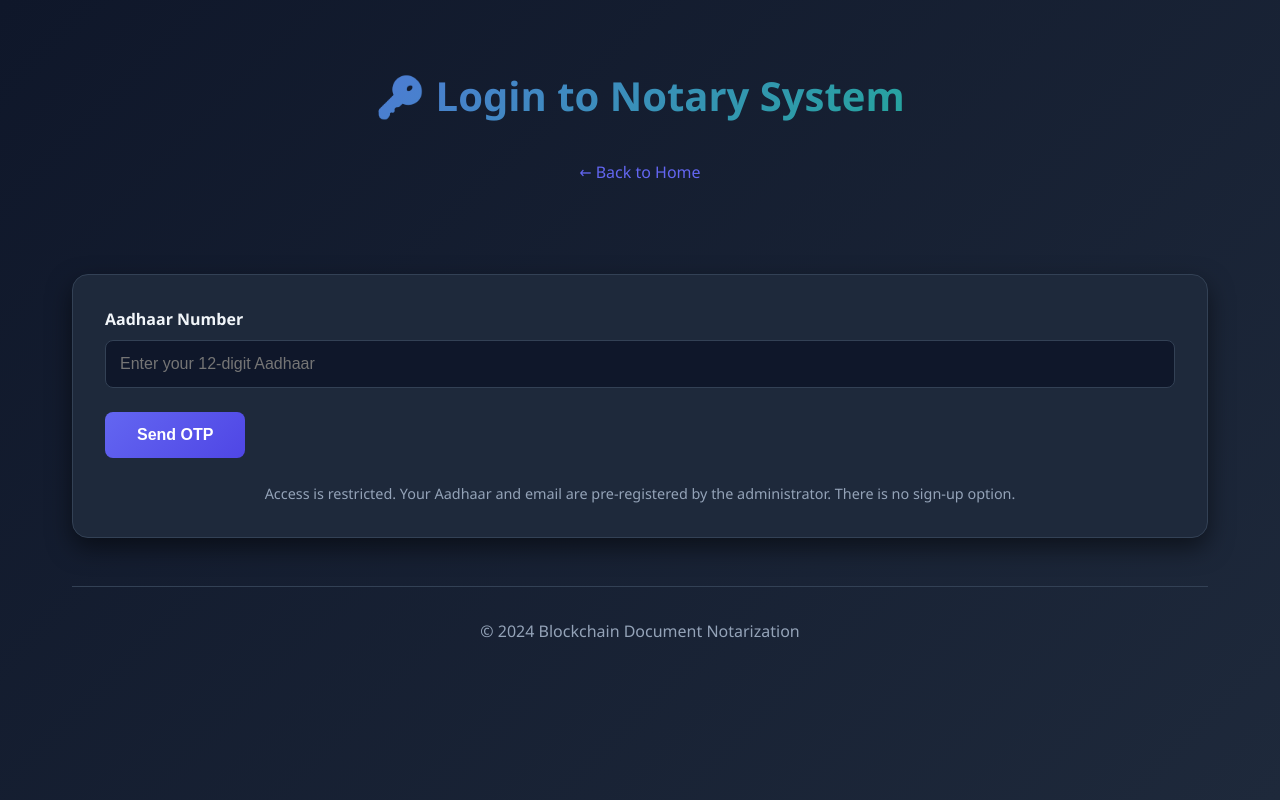
After one commit to JaideepSingh2/block_notary, a Flask app: page /login in a window 1280 px wide. The commit adds this page. Run offline with Flask 3, Linux system fonts and the light colour scheme.

Commit message:
Added login page

```diff
--- a/backend/app.py
+++ b/backend/app.py
@@ -1,11 +1,11 @@
-from flask import Flask, render_template, request, jsonify
+from flask import Flask, render_template, request, jsonify, session, redirect, url_for
 from werkzeug.utils import secure_filename
 import os
 from datetime import datetime
 
 from config import Config
 from contract import blockchain
-from utils import compute_sha256
+from utils import compute_sha256, generate_otp, send_otp_email
 
 # Initialize Flask app
 app = Flask(__name__,
@@ -13,24 +13,100 @@ app = Flask(__name__,
             static_folder='../frontend/static')
 app.config.from_object(Config)
 
+
+# ===== IN-MEMORY USER STORE (for demo) =====
+
+# In a real system this would be in a database.
+# Keys are Aadhaar numbers (as strings); values contain email and name.
+REGISTERED_USERS = {
+    "123412341234": {"email": "js452@snu.edu.in", "name": "Jaideep Singh"},
+    "123456789012": {"email": "ab363@snu.edu.in", "name": "Ballu"},
+}
+
+
 # ===== ROUTES =====
 
 @app.route("/")
 def home():
-    """Homepage with navigation"""
-    return render_template("index.html")
+    """Homepage - redirect to login if not authenticated"""
+    if not session.get("is_authenticated"):
+        return redirect(url_for("login"))
+    aadhaar = session.get("user_aadhaar")
+    user = REGISTERED_USERS.get(aadhaar, {})
+    return render_template("index.html", user_name=user.get("name", aadhaar), user_aadhaar=aadhaar)
+
+
+@app.route("/login", methods=["GET", "POST"])
+def login():
+    """Login page using Aadhaar and email OTP."""
+    if request.method == "GET":
+        return render_template("login.html")
+
+    data = request.form
+    aadhaar = (data.get("aadhaar") or "").strip()
+
+    if not aadhaar:
+        return render_template("login.html", error="Aadhaar number is required")
+
+    user = REGISTERED_USERS.get(aadhaar)
+    if not user:
+        return render_template("login.html", error="User not found. Please contact administrator.")
+
+    otp = generate_otp()
+    session["pending_aadhaar"] = aadhaar
+    session["pending_otp"] = otp
+
+    send_otp_email(user["email"], otp)
+
+    return render_template("verify_otp.html", aadhaar=aadhaar, info="OTP has been sent to your registered email.")
+
+
+@app.route("/verify-otp", methods=["POST"])
+def verify_otp():
+    """Verify submitted OTP and create logged-in session."""
+    submitted_otp = (request.form.get("otp") or "").strip()
+    aadhaar = session.get("pending_aadhaar")
+    expected_otp = session.get("pending_otp")
+
+    if not aadhaar or not expected_otp:
+        return redirect(url_for("login"))
+
+    if submitted_otp != expected_otp:
+        return render_template("verify_otp.html", aadhaar=aadhaar, error="Invalid OTP. Please try again.")
+
+    # OTP valid: establish logged-in session
+    session.pop("pending_otp", None)
+    session["user_aadhaar"] = aadhaar
+    session["is_authenticated"] = True
+
+    return redirect(url_for("home"))
+
+
+@app.route("/logout", methods=["POST"])
+def logout():
+    """Log out the current user."""
+    session.clear()
+    return redirect(url_for("home"))
 
 
 @app.route("/notarize")
 def notarize_page():
     """Document notarization page"""
-    return render_template("notarize.html")
+    if not session.get("is_authenticated"):
+        return redirect(url_for("login"))
+    aadhaar = session.get("user_aadhaar")
+    user = REGISTERED_USERS.get(aadhaar, {})
+    return render_template("notarize.html", user_name=user.get("name", aadhaar), user_aadhaar=aadhaar)
 
 
 @app.route("/verify")
 def verify_page():
     """Document verification page"""
-    return render_template("verify.html")
+    if not session.get("is_authenticated"):
+        return redirect(url_for("login"))
+    aadhaar = session.get("user_aadhaar")
+    user = REGISTERED_USERS.get(aadhaar, {})
+    return render_template("verify.html", user_name=user.get("name", aadhaar), user_aadhaar=aadhaar)
 
 
 # ===== API ENDPOINTS =====
@@ -42,6 +118,8 @@ def api_notarize():
     Frontend will use MetaMask to submit transaction.
     """
     try:
+        if not session.get("is_authenticated"):
+            return jsonify({"error": "Authentication required"}), 401
         # Check if file is present
         if 'file' not in request.files:
             return jsonify({"error": "No file uploaded"}), 400
@@ -70,6 +148,8 @@ def api_verify():
     Verify if document hash exists on blockchain.
     """
     try:
+        if not session.get("is_authenticated"):
+            return jsonify({"error": "Authentication required"}), 401
         # Check if file is present
         if 'file' not in request.files:
             return jsonify({"error": "No file uploaded"}), 400
--- a/blockchain/deployments.json
+++ b/blockchain/deployments.json
@@ -1,9 +1,9 @@
 {
   "sepolia": {
     "network": "sepolia",
-    "contractAddress": "0xF54B483BfF19b8c825CBB1221C797B833F4b6033",
+    "contractAddress": "0xDA854859f390C7d7Da32C7ed45aAB44CEB664Aec",
     "deployer": "0x83d6970B2207fE9A0f2bD2F8923195320Aa435c9",
-    "deploymentTime": "2025-11-23T14:38:25.375Z",
-    "blockNumber": 9690397
+    "deploymentTime": "2025-11-25T13:31:36.813Z",
+    "blockNumber": 9704059
   }
 }
--- a/frontend/static/css/style.css
+++ b/frontend/static/css/style.css
@@ -21,7 +21,7 @@
 }
 
 body {
-    font-family: 'Segoe UI', Tahoma, Geneva, Verdana, sans-serif;
+  font-family: "Segoe UI", Tahoma, Geneva, Verdana, sans-serif;
   background: linear-gradient(135deg, #0f172a 0%, #1e293b 100%);
   color: var(--text-color);
   min-height: 100vh;
@@ -60,6 +60,51 @@ nav {
   display: flex;
   gap: 1rem;
   justify-content: center;
+  align-items: center;
+  flex-wrap: wrap;
+}
+
+.user-nav {
+  display: flex;
+  gap: 1rem;
+  justify-content: center;
+  align-items: center;
+  flex-wrap: wrap;
+}
+
+.user-info {
+  color: var(--secondary-color);
+  font-weight: 600;
+  padding: 0.5rem 1rem;
+  background: var(--bg-color);
+  border-radius: 0.5rem;
+  border: 1px solid var(--secondary-color);
+}
+
+.btn-logout {
+  background: linear-gradient(135deg, var(--danger-color) 0%, #dc2626 100%);
+  color: white;
+  padding: 0.5rem 1rem;
+  font-size: 0.9rem;
+}
+
+.btn-logout:hover {
+  transform: translateY(-2px);
+  box-shadow: 0 6px 20px rgba(239, 68, 68, 0.4);
+}
+
+.welcome-message {
+  text-align: center;
+  margin-bottom: 2rem;
+}
+
+.welcome-message h2 {
+  color: var(--secondary-color);
+  margin-bottom: 0.5rem;
+}
+
+.welcome-message p {
+  color: var(--text-muted);
 }
 
 .nav-link {
@@ -113,7 +158,11 @@ nav {
 }
 
 .btn-primary {
-    background: linear-gradient(135deg, var(--primary-color) 0%, var(--primary-dark) 100%);
+  background: linear-gradient(
+    135deg,
+    var(--primary-color) 0%,
+    var(--primary-dark) 100%
+  );
   color: white;
 }
 
@@ -332,8 +381,12 @@ input[type="file"] {
 }
 
 @keyframes spin {
-    0% { transform: rotate(0deg); }
-    100% { transform: rotate(360deg); }
+  0% {
+    transform: rotate(0deg);
+  }
+  100% {
+    transform: rotate(360deg);
+  }
 }
 
 /* ===== RESULT MESSAGES ===== */
@@ -362,6 +415,60 @@ input[type="file"] {
   padding: 1.5rem;
   border-radius: 0.5rem;
   margin-top: 1rem;
+}
+
+/* ===== ALERTS ===== */
+.alert {
+  padding: 1rem;
+  border-radius: 0.5rem;
+  margin-bottom: 1rem;
+}
+
+.alert-error {
+  background: rgba(239, 68, 68, 0.1);
+  border: 1px solid var(--danger-color);
+  color: var(--danger-color);
+}
+
+.alert-info {
+  background: rgba(99, 102, 241, 0.1);
+  border: 1px solid var(--primary-color);
+  color: var(--primary-color);
+}
+
+/* ===== FORM STYLES ===== */
+.form-group {
+  margin-bottom: 1.5rem;
+}
+
+.form-group label {
+  display: block;
+  margin-bottom: 0.5rem;
+  color: var(--text-color);
+  font-weight: 600;
+}
+
+.form-group input {
+  width: 100%;
+  padding: 0.875rem;
+  border: 1px solid var(--border-color);
+  border-radius: 0.5rem;
+  background: var(--bg-color);
+  color: var(--text-color);
+  font-size: 1rem;
+}
+
+.form-group input:focus {
+  outline: none;
+  border-color: var(--primary-color);
+  box-shadow: 0 0 0 3px rgba(99, 102, 241, 0.2);
+}
+
+.info-text {
+  margin-top: 1.5rem;
+  color: var(--text-muted);
+  font-size: 0.9rem;
+  text-align: center;
 }
 
 .hash-display {
--- /dev/null
+++ b/frontend/templates/login.html
@@ -0,0 +1,51 @@
+<!DOCTYPE html>
+<html lang="en">
+  <head>
+    <meta charset="UTF-8" />
+    <meta name="viewport" content="width=device-width, initial-scale=1.0" />
+    <title>Login - Blockchain Notary</title>
+    <link
+      rel="stylesheet"
+      href="{{ url_for('static', filename='css/style.css') }}"
+    />
+  </head>
+  <body>
+    <div class="container">
+      <header>
+        <h1>🔑 Login to Notary System</h1>
+        <nav>
+          <a href="/" class="nav-link">← Back to Home</a>
+        </nav>
+      </header>
+
+      <main class="card">
+        {% if error %}
+        <div class="alert alert-error">{{ error }}</div>
+        {% endif %}
+        <form method="POST" action="{{ url_for('login') }}">
+          <div class="form-group">
+            <label for="aadhaar">Aadhaar Number</label>
+            <input
+              type="text"
+              id="aadhaar"
+              name="aadhaar"
+              required
+              maxlength="12"
+              minlength="12"
+              placeholder="Enter your 12-digit Aadhaar"
+            />
+          </div>
+          <button type="submit" class="btn btn-primary">Send OTP</button>
+        </form>
+        <p class="info-text">
+          Access is restricted. Your Aadhaar and email are pre-registered by the
+          administrator. There is no sign-up option.
+        </p>
+      </main>
+
+      <footer>
+        <p>&copy; 2024 Blockchain Document Notarization</p>
+      </footer>
+    </div>
+  </body>
+</html>
```
Also changed, not shown: backend/utils.py (+69 -0 lines), frontend/templates/index.html (+47 -11 lines), frontend/templates/notarize.html (+23 -8 lines), frontend/templates/verify.html (+27 -9 lines), frontend/templates/verify_otp.html (added, +53 -0 lines). Lines whose indentation alone changed are shown as unchanged.
